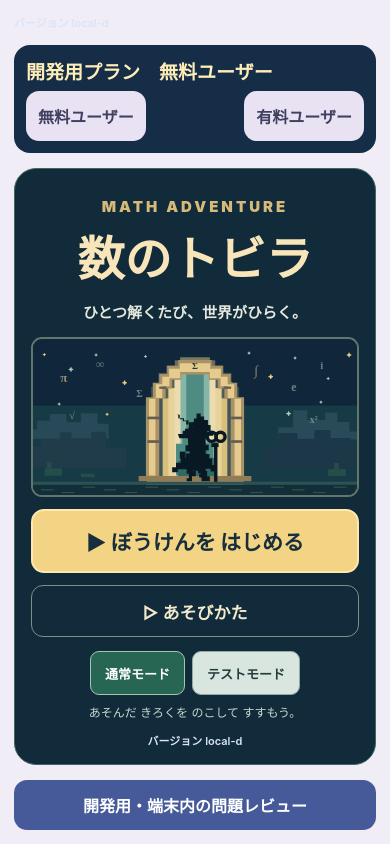
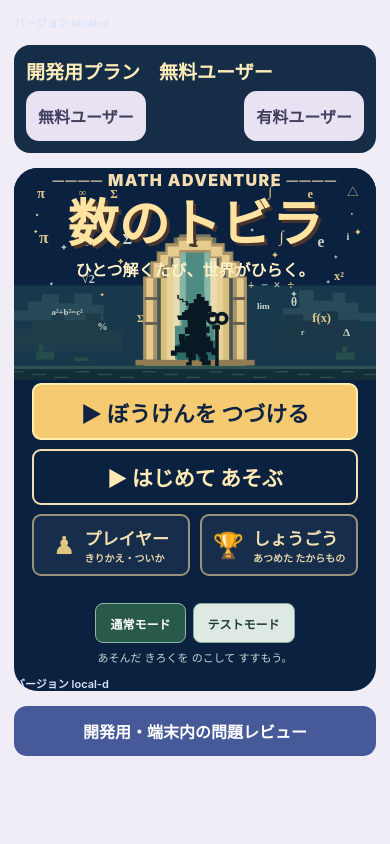
Before and after one commit to saaaaayan/kazu-no-tobira, a React Native app: screen / in a window 390 px wide. Built offline with nearby package versions, Linux system fonts and the light colour scheme; what mathjax-full would draw is missing.

Commit message:
参考画像に合わせてトップページの配置と数学ドット絵を調整 (#178)
* Match pixel-art mockup layout with title over scene and four navigation buttons

* Connect home titles menu to existing title collection

```diff
--- a/src/FullAdventure.tsx
+++ b/src/FullAdventure.tsx
@@ -559,7 +559,7 @@ function AdventureWorld({ review }: { review?: ReviewPreview }) {
           {screen === 'home' && !round ? (
             <>
               <AdventureHome mode={playMode} onMode={setPlayMode} loading={!progress} preview={uiPreview}
-                onStart={() => { resetAnswer(); setScreen('world'); }} />
+                onStart={() => { resetAnswer(); setScreen('world'); }} onTitles={() => setScreen('titles')} />
               {process.env.EXPO_PUBLIC_KAZU_ONLINE_REVIEW === '1' && typeof window !== 'undefined' &&
                 <GameButton label="管理者ログイン" secondary onPress={() => window.location.assign('/kazu-no-tobira/admin/')} />}
             </>
--- a/src/components/AdventureHome.tsx
+++ b/src/components/AdventureHome.tsx
@@ -38,14 +38,16 @@ function EulerPixelPortal() {
     [217,196,2],[693,193,3],[362,116,2],[542,113,2],
   ];
   const symbols: ReadonlyArray<readonly [string,number,number,number]> = [
-    ['π',105,112,34],['∞',201,76,31],['Σ',304,153,26],
-    ['∫',611,94,35],['e',710,138,31],['i',783,79,28],
-    ['√',127,209,27],['x²',762,221,26],
+    ['π',74,69,43],['∞',176,79,32],['Σ',282,73,37],['∫',665,68,40],['e',763,80,39],['i',830,63,25],
+    ['x²',808,161,31],['√2',185,170,30],['a²+b²=c²',132,248,22],['f(x)',765,266,31],
+    ['θ',696,226,29],['lim',620,234,23],['+',590,184,30],['−',623,184,30],['×',654,184,30],['÷',688,184,30],
+    ['%',220,285,26],['Δ',827,300,28],['Σ',314,265,25],['r',718,298,19],
   ];
   return (
-    <Svg width="100%" height="100%" viewBox="0 0 900 410" preserveAspectRatio="xMidYMid slice" accessible={false}>
-      <Rect width={900} height={410} fill="#10273b"/>
-      <Rect y={175} width={900} height={235} fill="#173b46"/>
+    <Svg width="100%" height="100%" viewBox="0 0 900 540" preserveAspectRatio="xMidYMid meet" accessible={false}>
+      <Rect width={900} height={540} fill="#0b2140"/>
+      <G transform="translate(0 117)">
+      <Rect y={175} width={900} height={235} fill="#18394c"/>
       <Path d="M0 237H35V215H69V197H112V219H150V195H194V223H223V262H0Z" fill="#284958"/>
       <Path d="M900 243H856V218H824V193H792V213H745V187H708V232H669V264H900Z" fill="#294a58"/>
       <Path d="M0 283H45V263H95V245H125V261H177V244H216V287H269V338H0Z" fill="#203c4b"/>
@@ -55,7 +57,7 @@ function EulerPixelPortal() {
       </G>)}
       {symbols.map(([value,x,y,size],i) => (
         <SvgText key={'symbol'+i} x={x} y={y} textAnchor="middle" fontWeight="bold"
-          fontSize={size} fill={i%3===0?'#d4bf83':'#8bbaa7'} opacity={0.65}>{value}</SvgText>
+          fontSize={size} fill={i%3===0?'#f3d58f':'#d8e1cf'} opacity={0.92}>{value}</SvgText>
       ))}
       {/* Portal: stepped stone blocks and a warm, restrained glow. */}
       <Rect x={334} y={126} width={232} height={236} fill="#334c50"/>
@@ -111,81 +113,114 @@ function EulerPixelPortal() {
         <Rect x={150} y={354} width={36} height={9}/><Rect x={800} y={342} width={47} height={18}/>
         <Rect x={816} y={326} width={12} height={16}/>
       </G>
+      </G>
+      {/* Math in the title band, balanced on both sides of the title. */}
+      <G fill="#eed18a" opacity={0.95}>
+        <SvgText x={57} y={75} fontSize={36} fontWeight="bold">π</SvgText>
+        <SvgText x={161} y={70} fontSize={26} fontWeight="bold">∞</SvgText>
+        <SvgText x={239} y={74} fontSize={29} fontWeight="bold">Σ</SvgText>
+        <SvgText x={633} y={70} fontSize={35}>∫</SvgText>
+        <SvgText x={730} y={75} fontSize={31} fontWeight="bold">e</SvgText>
+        <SvgText x={828} y={69} fontSize={29}>△</SvgText>
+      </G>
+      <G fill="#f7e2a9" opacity={0.85}>
+        <Rect x={55} y={114} width={5} height={5}/>
+        <Rect x={176} y={102} width={3} height={3}/>
+        <Rect x={716} y={119} width={5} height={5}/>
+        <Rect x={838} y={112} width={4} height={4}/>
+      </G>
     </Svg>
   );
 }
 
-export default function AdventureHome({ mode, onMode, onStart, loading, preview = false }: {
-  mode: PlayMode; onMode: (mode: PlayMode) => void; onStart: () => void; loading: boolean; preview?: boolean;
+export default function AdventureHome({ mode, onMode, onStart, onTitles, loading, preview = false }: {
+  mode: PlayMode; onMode: (mode: PlayMode) => void; onStart: () => void;
+  onTitles?: () => void; loading: boolean; preview?: boolean;
 }) {
   const width = useWindowDimensions().width;
   const small = width < 390;
   const [showHowTo, setShowHowTo] = useState(false);
+  const [showPlayerNote, setShowPlayerNote] = useState(false);
   return (
     <View style={styles.hero}>
-      <Text style={styles.eyebrow}>MATH ADVENTURE</Text>
-      <Text accessibilityRole="header" style={[styles.title,small&&styles.titleSmall]}>数のトビラ</Text>
-      <Text style={styles.subtitle}>ひとつ解くたび、世界がひらく。</Text>
-      <View style={styles.pixelFrame} accessible accessibilityLabel="数学記号が浮かぶ夜のトビラの前に、魔法使いオイラーの黒いシルエットが立っている">
+      <View style={styles.pixelFrame} accessible accessibilityLabel="数学記号が夜空に浮かび、魔法のトビラの前にオイラーの黒いシルエットが立っている">
         <EulerPixelPortal />
+        <View style={styles.titleOverlay} pointerEvents="none">
+          <Text style={styles.eyebrow}>──── MATH ADVENTURE ────</Text>
+          <Text accessibilityRole="header" style={[styles.title,small&&styles.titleSmall]}>数のトビラ</Text>
+          <Text style={styles.subtitle}>ひとつ解くたび、世界がひらく。</Text>
+        </View>
       </View>
-      <Pressable accessibilityRole="button" accessibilityState={{ disabled: loading }} disabled={loading} onPress={onStart}
-        style={({ pressed }) => [styles.start,(pressed || loading) && styles.dim]}>
-        <Text style={[styles.startLabel,small&&styles.startSmall]}>{loading ? 'じゅんびちゅう…' : '▶ ぼうけんを はじめる'}</Text>
-      </Pressable>
-      <Pressable accessibilityRole="button" accessibilityState={{expanded:showHowTo}}
-        onPress={()=>setShowHowTo(previous=>!previous)} style={styles.howToButton}>
-        <Text style={styles.howToLabel}>{showHowTo ? '▲ とじる' : '▷ あそびかた'}</Text>
-      </Pressable>
-      {showHowTo && (
-        <View style={styles.howToPanel}>
-          <Text style={styles.howToText}>1. せかいちずから 島を えらぼう。</Text>
-          <Text style={styles.howToText}>2. ステージの もんだいに ちょうせんしよう。</Text>
-          <Text style={styles.howToText}>3. むずかしいときは ヒントを みよう。</Text>
-          <Text style={styles.howToText}>オイラーと いっしょに、{worldIslands.length}の島を ぼうけんしよう！</Text>
+      <View style={styles.buttonStack}>
+        <Pressable accessibilityRole="button" accessibilityState={{disabled:loading}} disabled={loading} onPress={onStart}
+          style={({pressed})=>[styles.start,(pressed||loading)&&styles.dim]}>
+          <Text style={[styles.startLabel,small&&styles.startSmall]}>{loading?'じゅんびちゅう…':'▶ ぼうけんを つづける'}</Text>
+        </Pressable>
+        <Pressable accessibilityRole="button" onPress={()=>setShowHowTo(v=>!v)} accessibilityState={{expanded:showHowTo}}
+          style={styles.howToButton}>
+          <Text style={styles.howToLabel}>{showHowTo?'▲ とじる':'▶ はじめて あそぶ'}</Text>
+        </Pressable>
+        {showHowTo && <View style={styles.howToPanel}>
+          <Text style={styles.howToText}>せかいちずから 島を えらぼう。もんだいを といて、こまったら ヒントを みてね。</Text>
+          <Text style={styles.howToText}>オイラーと いっしょに、{worldIslands.length}の島を めぐろう！</Text>
+          <Pressable accessibilityRole="button" onPress={onStart} disabled={loading} style={styles.start}>
+            <Text style={styles.startLabel}>▶ ぼうけんを はじめる</Text>
+          </Pressable>
+        </View>}
+        <View style={styles.cardRow}>
+          <Pressable accessibilityRole="button" accessibilityState={{expanded:showPlayerNote}}
+            onPress={()=>setShowPlayerNote(v=>!v)} style={styles.menuCard}>
+            <Text style={styles.menuIcon}>♟</Text>
+            <View><Text style={styles.menuTitle}>プレイヤー</Text><Text style={styles.menuDetail}>きりかえ・ついか</Text></View>
+          </Pressable>
+          <Pressable accessibilityRole="button" onPress={onTitles ?? onStart} style={styles.menuCard}>
+            <Text style={styles.menuIcon}>🏆</Text>
+            <View><Text style={styles.menuTitle}>しょうごう</Text><Text style={styles.menuDetail}>あつめた たからもの</Text></View>
+          </Pressable>
         </View>
-      )}
+        {showPlayerNote&&<View style={styles.howToPanel}><Text style={styles.howToText}>
+          プレイヤーの きりかえ・ついか は じゅんびちゅう だよ。
+        </Text></View>}
+      </View>
       {!preview && <View style={styles.modeSection}>
         <ModeControls mode={mode} onChange={onMode}/>
-        <Text style={styles.modeHint}>{mode === 'test'
-          ? 'テストモードでは きろくは のこらないよ。'
-          : 'あそんだ きろくを のこして すすもう。'}</Text>
+        <Text style={styles.modeHint}>{mode==='test'?'テストモードでは きろくは のこらないよ。':'あそんだ きろくを のこして すすもう。'}</Text>
       </View>}
-      {!preview && <VersionNotice />}
+      {!preview&&<VersionNotice/>}
     </View>
   );
 }
 
 const styles = StyleSheet.create({
-  hero: { width:'100%', backgroundColor:'#122b3a', borderRadius:22, borderWidth:1,
-    borderColor:'#45665c', padding:16, gap:12, overflow:'hidden', alignItems:'center' },
-  eyebrow: { color:'#d6ba79', fontSize:15, letterSpacing:3, fontWeight:'900', marginTop:12, textAlign:'center' },
-  title: { color:'#f8e5b9', fontSize:47, lineHeight:61, fontWeight:'900', textAlign:'center' },
-  titleSmall: { fontSize:37, lineHeight:50 },
-  subtitle: { color:'#e3e7dc', fontSize:15, fontWeight:'700', textAlign:'center', marginBottom:3 },
-  pixelFrame: { width:'100%', aspectRatio: 2.19, maxHeight:480, minHeight:160,
-    backgroundColor:'#10273b', borderRadius:11, borderWidth:2, borderColor:'#62766c', overflow:'hidden' },
-  start: { width:'100%', minHeight:64, borderRadius:13, backgroundColor:'#f3d384', borderWidth:2,
-    borderColor:'#ffe8ad', justifyContent:'center', alignItems:'center', paddingHorizontal:12 },
-  startLabel: { color:'#172e3c', fontWeight:'900', fontSize:21, textAlign:'center' },
-  startSmall: { fontSize:17 },
-  howToButton: { width:'100%', minHeight:52, borderWidth:1, borderColor:'#799187',
-    borderRadius:12, alignItems:'center', justifyContent:'center' },
-  howToLabel: { color:'#f3e9cc', fontSize:17, fontWeight:'800' },
-  howToPanel: { width:'100%', borderRadius:10, padding:14, backgroundColor:'#21413e', gap:7 },
-  howToText: { color:'#f5eedc', fontWeight:'700', fontSize:14, lineHeight:22 },
-  modeSection: { width:'100%', alignItems:'center', gap:8, marginTop:2 },
-  modeControls: { flexDirection:'row', flexWrap:'wrap', justifyContent:'center', gap:7 },
-  modeButton: { minHeight:44, alignItems:'center', justifyContent:'center', paddingHorizontal:14,
-    borderRadius:9, backgroundColor:'#d9e5df', borderWidth:1, borderColor:'#91aa9f' },
-  selected: { backgroundColor:'#266653', borderColor:'#a2c6b0' },
-  selectedTest: { backgroundColor:'#57476c', borderColor:'#c0b0d3' },
-  modeLabel: { color:'#223e3b', fontSize:13, fontWeight:'800' },
-  selectedLabel: { color:'#fff' },
-  modeHint: { color:'#c6d8d2', fontSize:12, textAlign:'center' },
-  dim: { opacity:0.65 },
-  badge: { alignSelf:'flex-start', paddingVertical:5, paddingHorizontal:9,
-    backgroundColor:'#d8ede6', color:'#174b46', fontWeight:'800', borderRadius:12,
-    fontSize:12, overflow:'hidden' },
-  badgeTest: { backgroundColor:'#e9dcfb', color:'#4c346c' },
+  hero:{backgroundColor:'#0b2140',borderRadius:24,overflow:'hidden',padding:0,gap:0},
+  pixelFrame:{width:'100%',aspectRatio:900/540,backgroundColor:'#0b2140',position:'relative'},
+  titleOverlay:{position:'absolute',top:'1%',left:0,right:0,alignItems:'center',gap:1},
+  eyebrow:{color:'#f4ddae',fontSize:16,letterSpacing:1.4,fontWeight:'900',textAlign:'center'},
+  title:{color:'#ffe3a0',fontSize:51,lineHeight:65,fontWeight:'900',textAlign:'center',textShadowColor:'#4a352d',textShadowOffset:{width:3,height:3},textShadowRadius:0},
+  titleSmall:{fontSize:33,lineHeight:42},
+  subtitle:{color:'#fff0c4',fontSize:16,fontWeight:'900',textAlign:'center'},
+  buttonStack:{paddingHorizontal:18,paddingBottom:17,gap:9,marginTop:-2},
+  start:{backgroundColor:'#f6ca70',borderWidth:2,borderColor:'#fff0ad',borderRadius:9,minHeight:57,alignItems:'center',justifyContent:'center',paddingHorizontal:8},
+  startLabel:{color:'#102441',fontSize:22,fontWeight:'900',textAlign:'center'},
+  startSmall:{fontSize:17},
+  howToButton:{borderWidth:2,borderColor:'#f5dfae',borderRadius:9,minHeight:56,alignItems:'center',justifyContent:'center'},
+  howToLabel:{color:'#ffe9b4',fontSize:21,fontWeight:'900'},
+  howToPanel:{backgroundColor:'#16364c',padding:12,gap:10,borderRadius:8},
+  howToText:{color:'#fff0cc',fontSize:14,fontWeight:'700',lineHeight:22},
+  cardRow:{flexDirection:'row',gap:10},
+  menuCard:{flex:1,borderWidth:2,borderColor:'#9b9278',minWidth:0,borderRadius:9,flexDirection:'row',alignItems:'center',justifyContent:'center',paddingVertical:9,paddingHorizontal:4,gap:9,backgroundColor:'#162d4b'},
+  menuIcon:{fontSize:25,color:'#dfc681'},
+  menuTitle:{color:'#f4e1af',fontWeight:'900',fontSize:17},
+  menuDetail:{color:'#e6d6ac',fontSize:10,fontWeight:'700'},
+  modeSection:{alignItems:'center',gap:6,padding:10},
+  modeControls:{flexDirection:'row',gap:7,flexWrap:'wrap',justifyContent:'center'},
+  modeButton:{minHeight:40,paddingHorizontal:14,alignItems:'center',justifyContent:'center',borderRadius:8,backgroundColor:'#dfe9e3',borderWidth:1,borderColor:'#8aa99d'},
+  selected:{backgroundColor:'#28594b',borderColor:'#90ba9f'},
+  selectedTest:{backgroundColor:'#57476c',borderColor:'#b5a0cf'},
+  modeLabel:{color:'#223e3b',fontWeight:'800',fontSize:12},
+  selectedLabel:{color:'#fff'},
+  modeHint:{color:'#c6d8d2',fontSize:11,textAlign:'center'},
+  dim:{opacity:0.6},
+  badge:{alignSelf:'flex-start',paddingVertical:5,paddingHorizontal:9,backgroundColor:'#d8ede6',color:'#174b46',fontWeight:'800',borderRadius:12,fontSize:12,overflow:'hidden'},
+  badgeTest:{backgroundColor:'#e9dcfb',color:'#4c346c'},
 });
```
